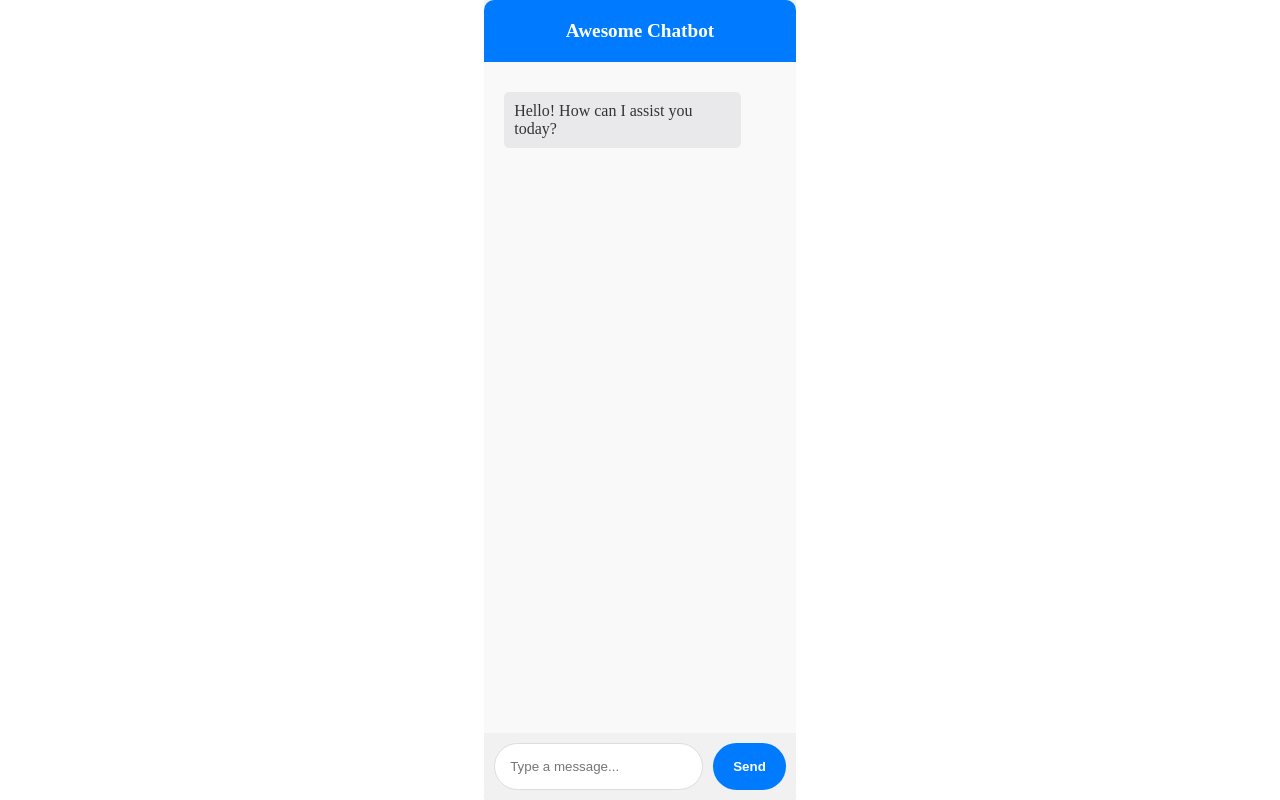
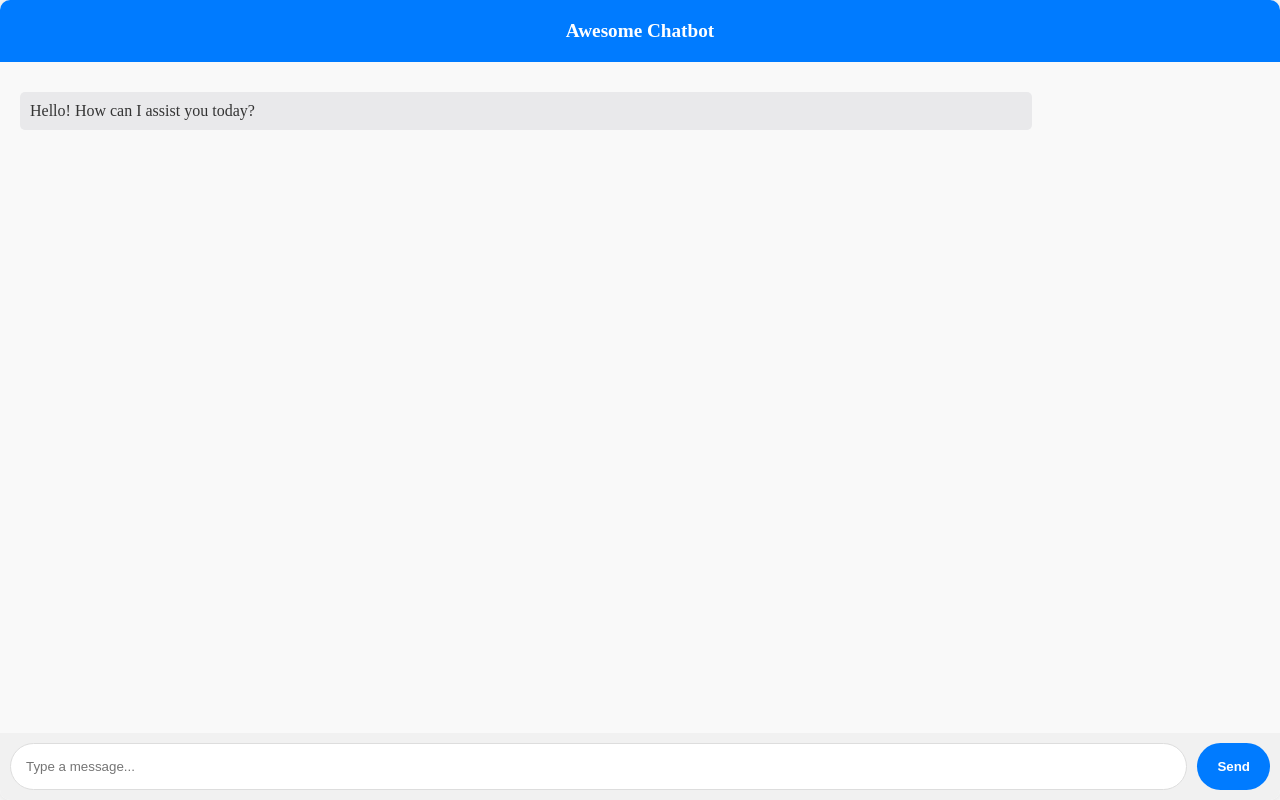
Before and after one commit to hakanandersson23/cloudArcBot, a plain HTML site: page index.html in a window 1280 px wide. Drawn offline with Linux system fonts and the light colour scheme.

Commit message:
new width

```diff
--- a/index.html
+++ b/index.html
@@ -1,6 +1,7 @@
 <style>
     html, body {
         height: 100%;
+        width: 100%;
         margin: 0;
         display: flex;
         justify-content: center;
@@ -9,9 +10,9 @@
     }
     .chat-container {
         width: 100%;
-        max-width: 600px; /* Adjusted for better fit on laptop screens */
+
         height: 100%;
-        max-height: 800px; /* Adjusted for better fit on laptop screens */
+
         background: #ffffff;
         box-shadow: 0 0 15px rgba(0, 0, 0, 0.2);
         border-radius: 10px;
```
